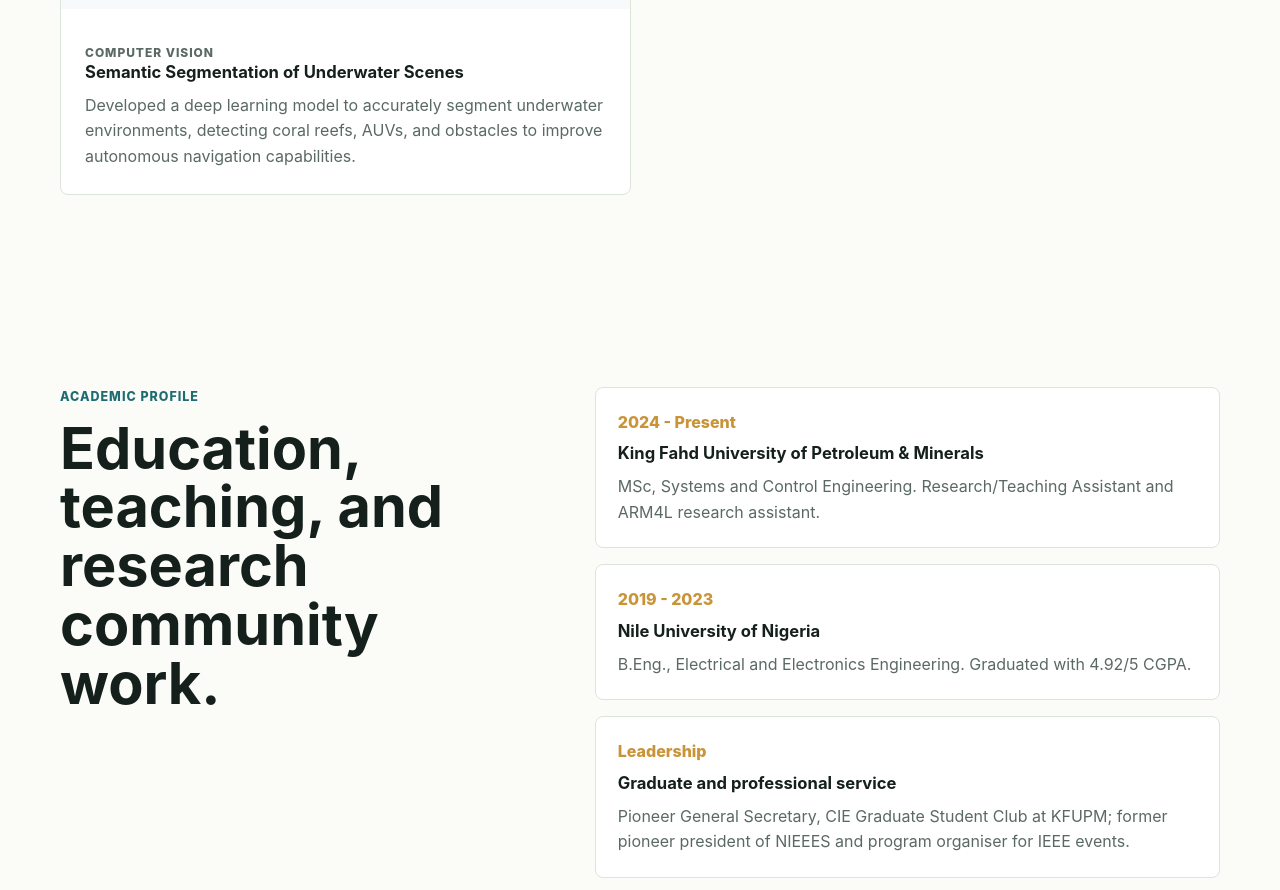
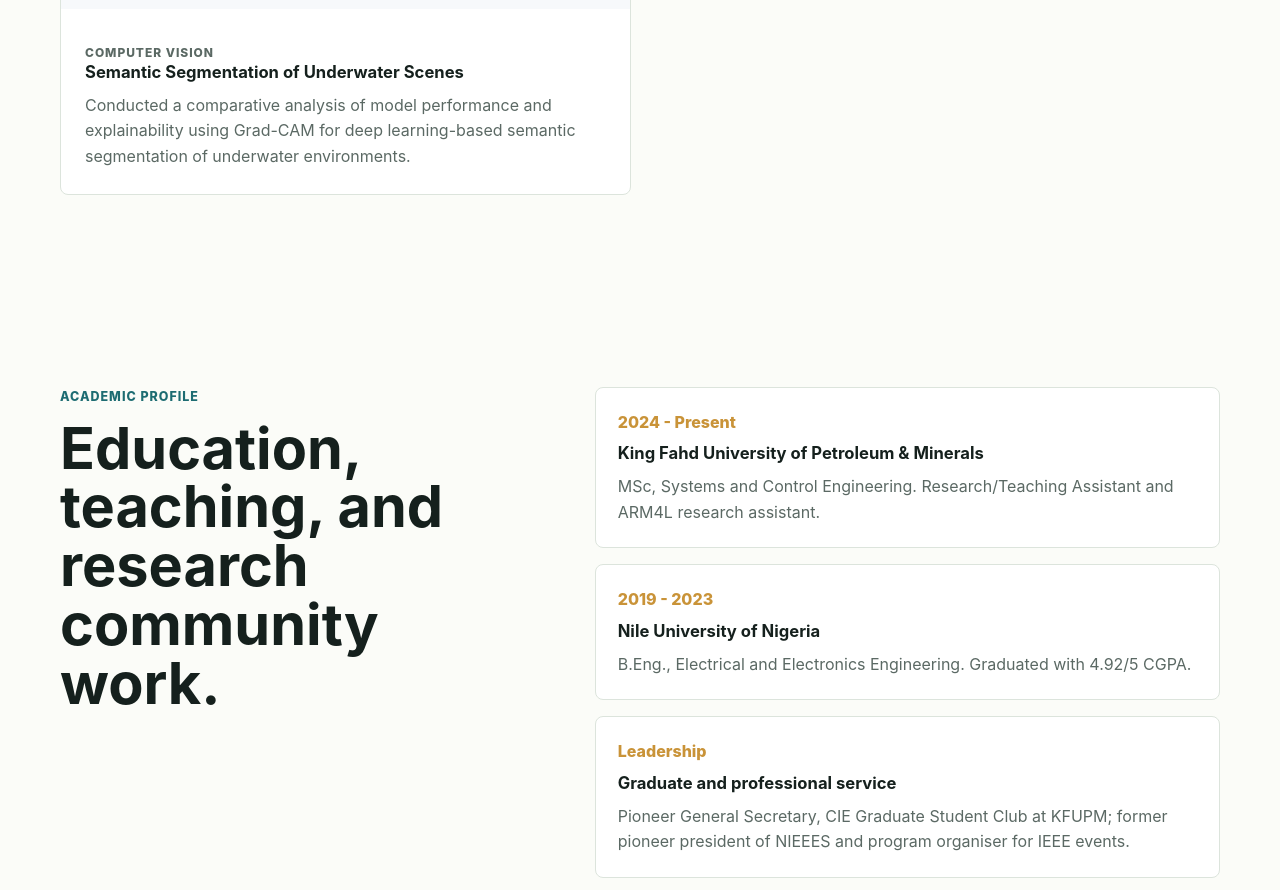
Before and after one commit to muhabeel/muhabeel.github.io, a plain HTML site: page index.html in a window 1280 px wide. Shown: the part 3840-4730 px from the top of the page. Drawn offline with Linux system fonts and the light colour scheme.

Commit message:
update semantic project new

```diff
--- a/index.html
+++ b/index.html
@@ -216,8 +216,8 @@
               <p class="project-type">Computer Vision</p>
               <h3>Semantic Segmentation of Underwater Scenes</h3>
               <p>
-                Developed a deep learning model to accurately segment underwater environments,
-                detecting coral reefs, AUVs, and obstacles to improve autonomous navigation capabilities.
+                Conducted a comparative analysis of model performance and explainability using Grad-CAM
+                for deep learning-based semantic segmentation of underwater environments.
               </p>
             </div>
           </article>
```
